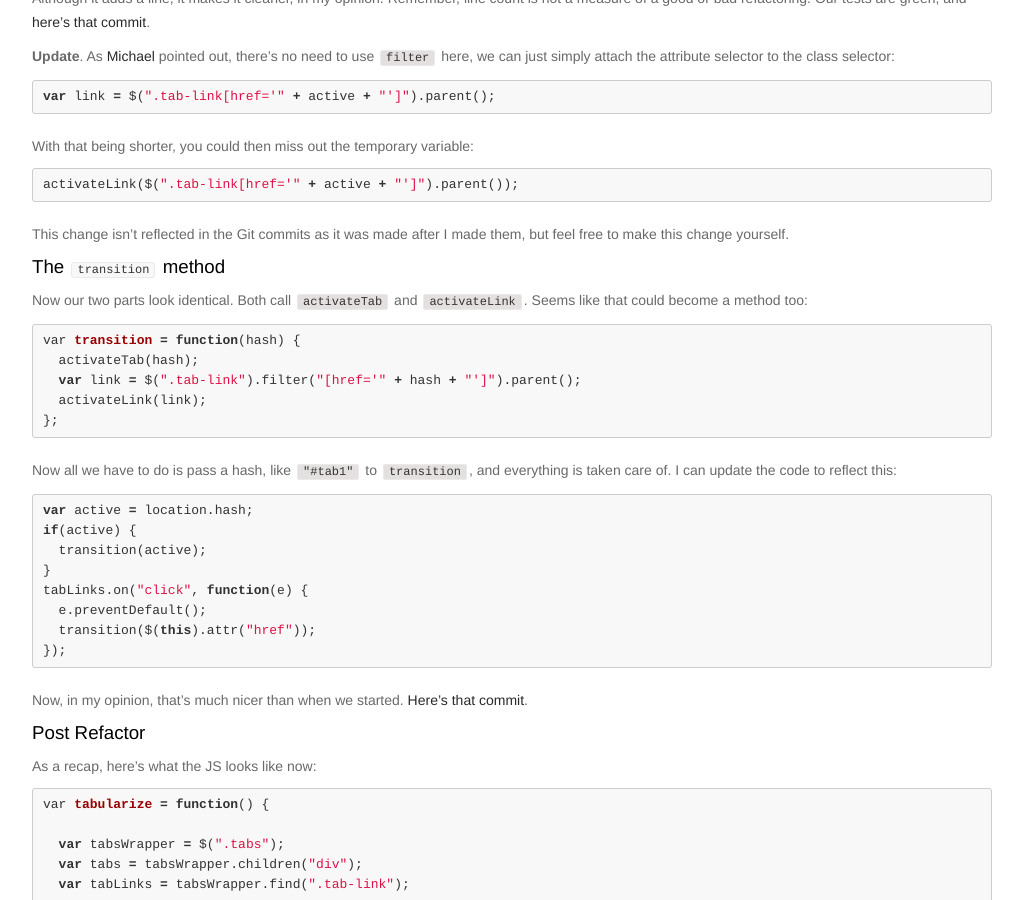
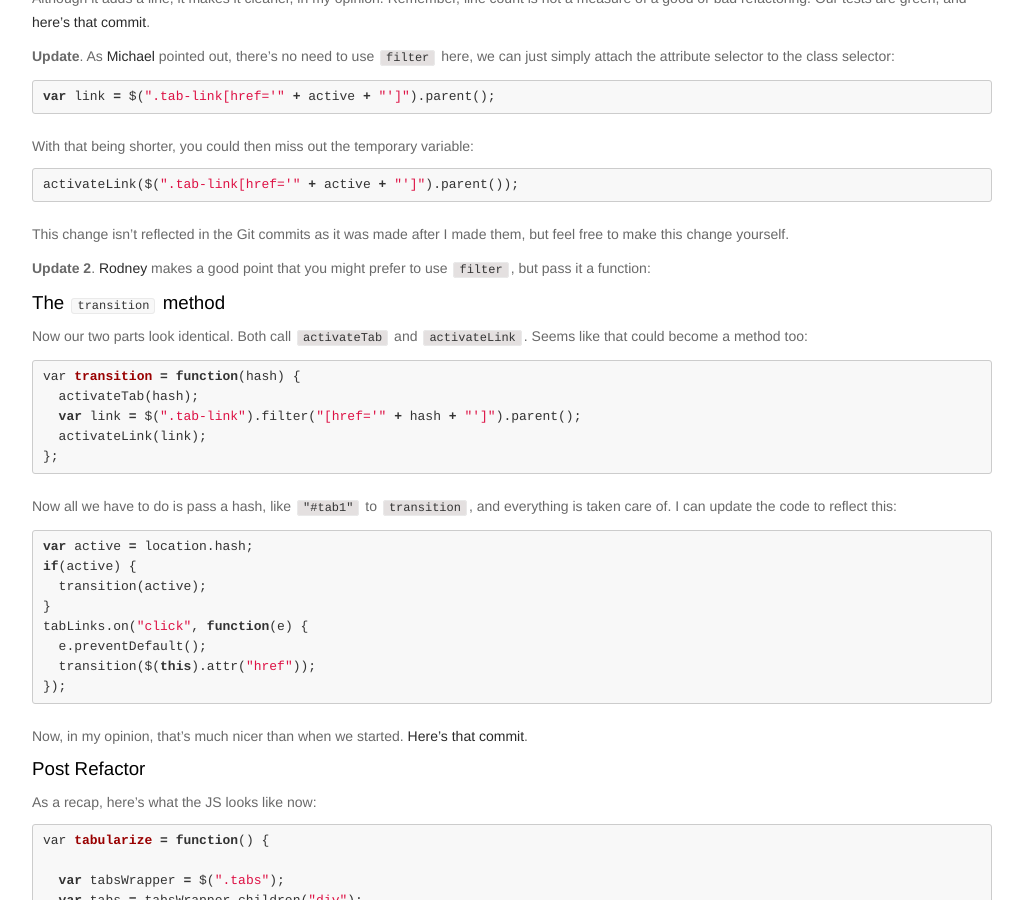
Before and after one commit to jackfranklin/javascriptplayground.com, a Jekyll site: the page built from _posts/2013-06-03-refactoring-js.md, in a window 1280 px wide and 900 px high, scrolled down 4267 px. Shown: the whole window, without its empty margins (128-1151 px from the left). Built offline with Jekyll 4.4.1, drawn with Linux system fonts in a browser that asks for light colours; nearby versions of some CDN libraries; comment, search, counter and statistics services are not loaded.

Commit message:
Update 2013-06-03-refactoring-js.md

```diff
--- a/_posts/2013-06-03-refactoring-js.md
+++ b/_posts/2013-06-03-refactoring-js.md
@@ -188,6 +188,8 @@ With that being shorter, you could then miss out the temporary variable:
 
 This change isn't reflected in the Git commits as it was made after I made them, but feel free to make this change yourself.
 
+__Update 2__. [Rodney](http://twitter.com/rodneyrehm) makes a good point that you might prefer to use `filter`, but pass it a function:
+
 ### The `transition` method
 
 Now our two parts look identical. Both call `activateTab` and `activateLink`. Seems like that could become a method too:
```
